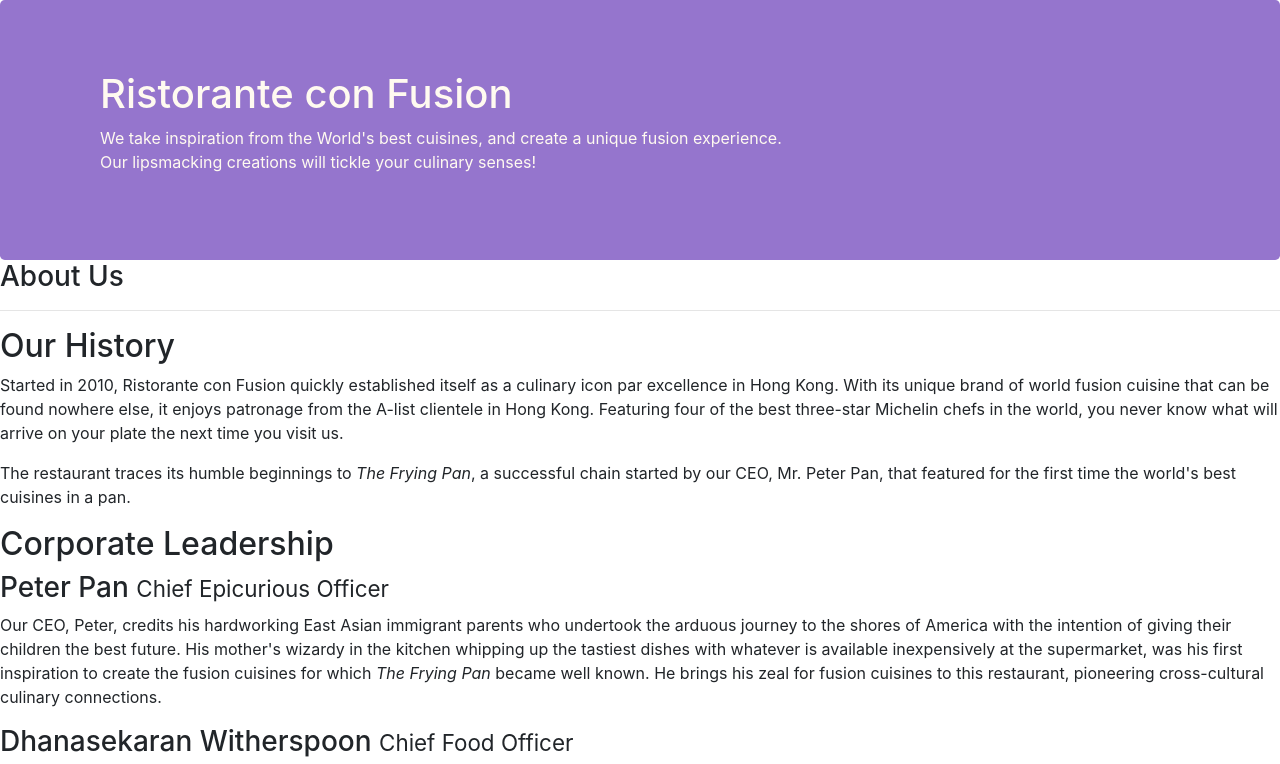
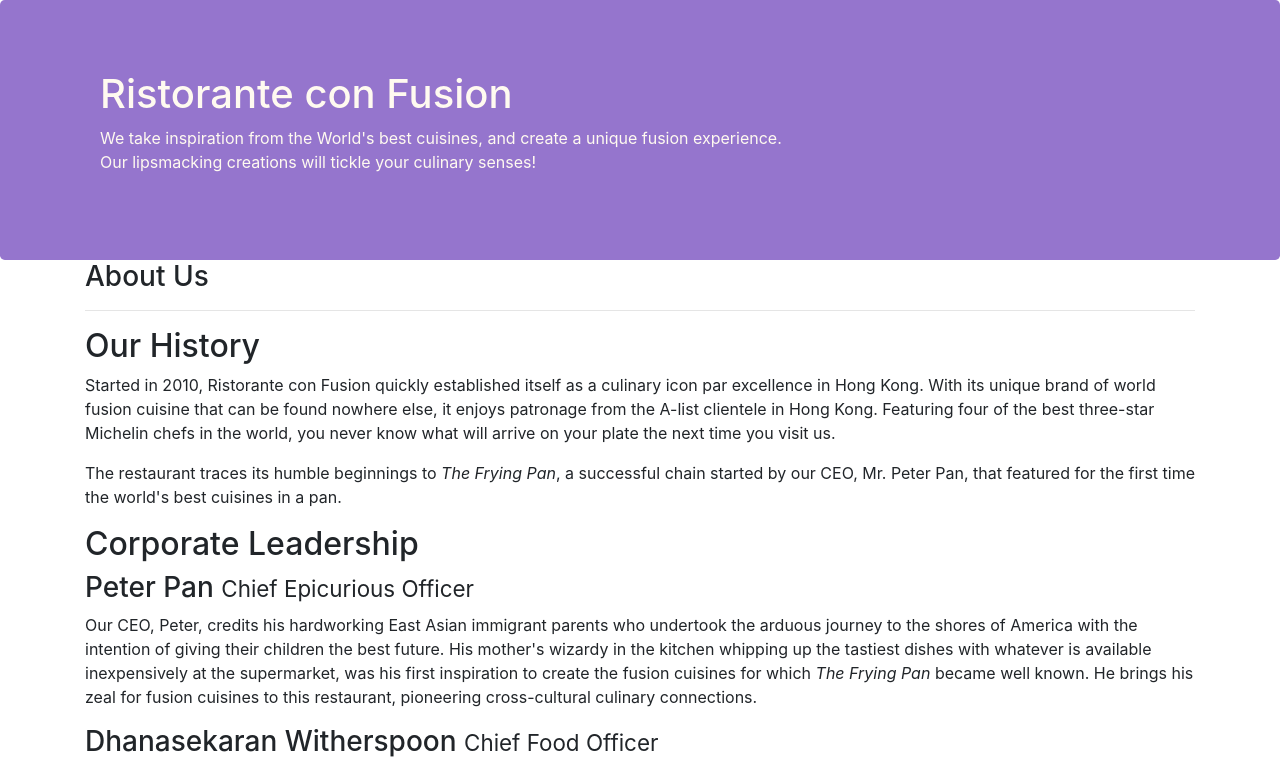
Before and after one commit to nimitbhargava/hello-bootstrap4, a website: page aboutus.html in a window 1280 px wide. Shown: the top 764 px of the page. Drawn offline with nearby package versions, Linux system fonts and the light colour scheme.

Commit message:
A1 - About Us title should stretch the entire width of the row

```diff
--- a/aboutus.html
+++ b/aboutus.html
@@ -29,9 +29,9 @@
         </div>
     </header>
 
-    <div>
-        <div>
-            <div>
+    <div class="container">
+        <div class="row">
+            <div class="col-12">
                 <h3>About Us</h3>
                 <hr>
             </div>
```
